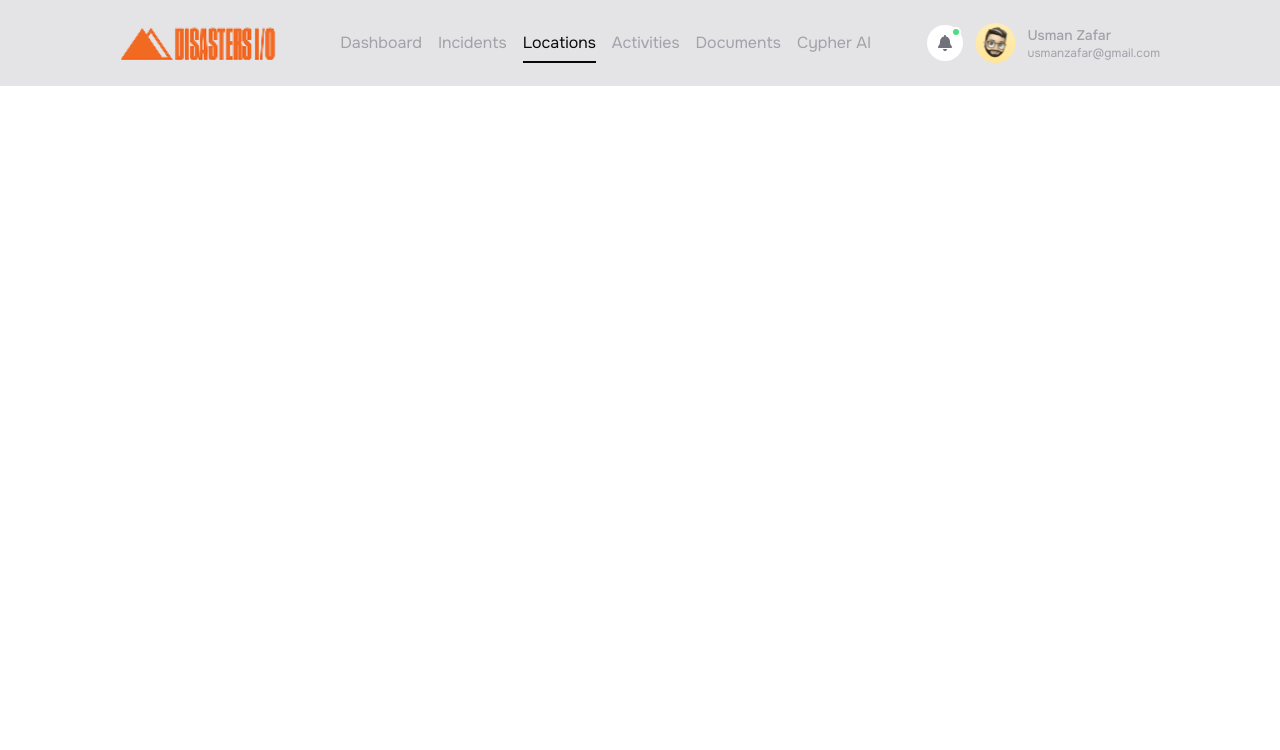
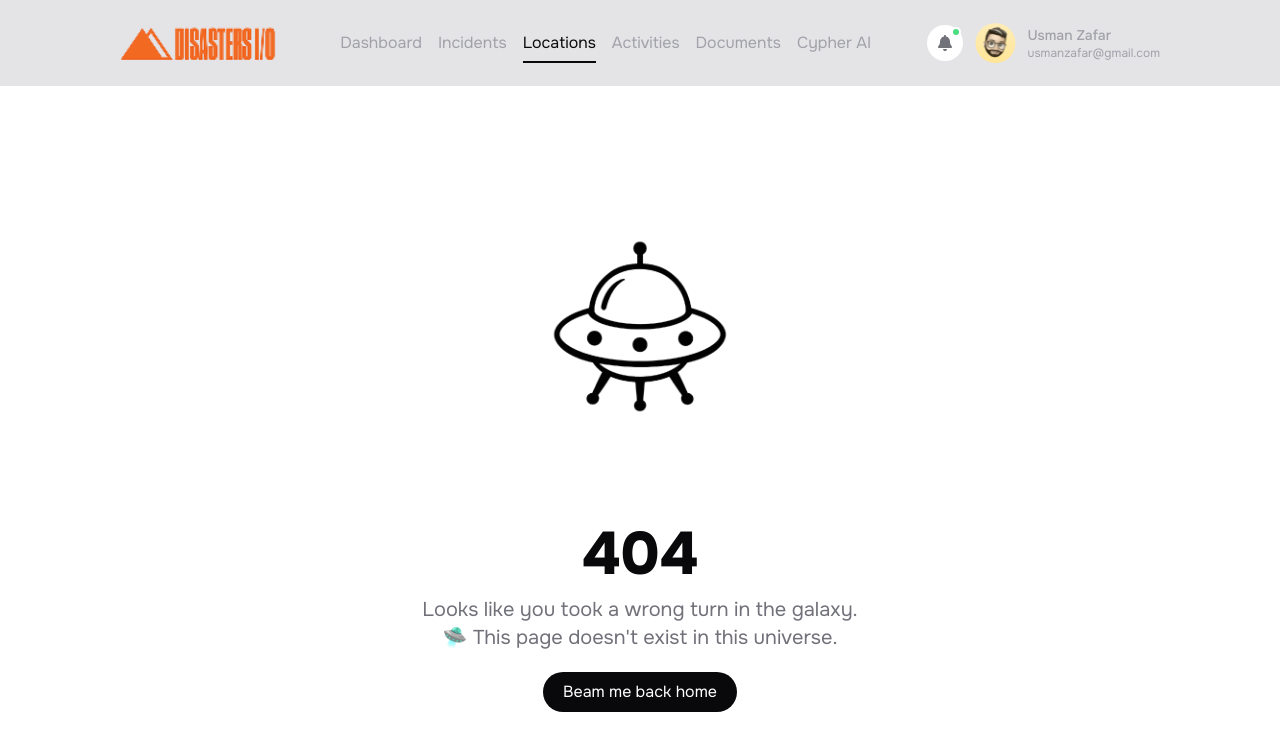
Before and after one commit to Xen-Xie/React-Assignment2, a React (Vite) app: page /locations in a window 1280 px wide. Both pictures are taken after a click on the button "New Location". Shown: the top 750 px of the page. Built offline with nearby package versions, Linux system fonts and the light colour scheme.

Commit message:
Error Page Implemented

```diff
--- a/src/App.jsx
+++ b/src/App.jsx
@@ -12,6 +12,7 @@ import NewIncident from './Components/Pages/NewIncident';
 import DeepIncident from './Components/Pages/DeepIncident';
 import SecondStep from './Components/Pages/SecondStep';
 import LastStep from './Components/Pages/LastStep';
+import NotFound from './Components/Pages/NotFound';
 
 function App() {
   const location = useLocation();
@@ -30,6 +31,7 @@ function App() {
         <Route path="/activities" element={<ActivitiesPage />} />
         <Route path="/documents" element={<DocumentsPage />} />
         <Route path="/cypher" element={<Cypher />} />
+        <Route path="*" element={<NotFound />} />
       </Routes>
     </>
   );
--- /dev/null
+++ b/src/Components/Pages/NotFound.jsx
@@ -0,0 +1,30 @@
+// src/Components/Pages/NotFound.js
+import React from 'react'
+import { Link } from 'react-router-dom'
+
+function NotFound() {
+  return (
+    <div className="min-h-screen flex flex-col items-center justify-center text-center px-4">
+      <img
+        src="/alien.png"
+        alt="Lost Alien"
+        className="w-48 sm:w-60 mb-6 animate-bounce"
+      />
+      <h1 className="text-5xl sm:text-6xl font-extrabold text-accent mb-3">
+        404
+      </h1>
+      <p className="text-secondary text-lg sm:text-xl max-w-md mb-5">
+        Looks like you took a wrong turn in the galaxy. 🛸 This page doesn't
+        exist in this universe.
+      </p>
+      <Link
+        to="/"
+        className="bg-accent text-white px-5 py-2 rounded-full hover:bg-opacity-90 transition-all"
+      >
+        Beam me back home
+      </Link>
+    </div>
+  )
+}
+
+export default NotFound
```
Also changed, not shown: public/alien.png (added), src/Components/CommonComponents/funny-404.png (added).
